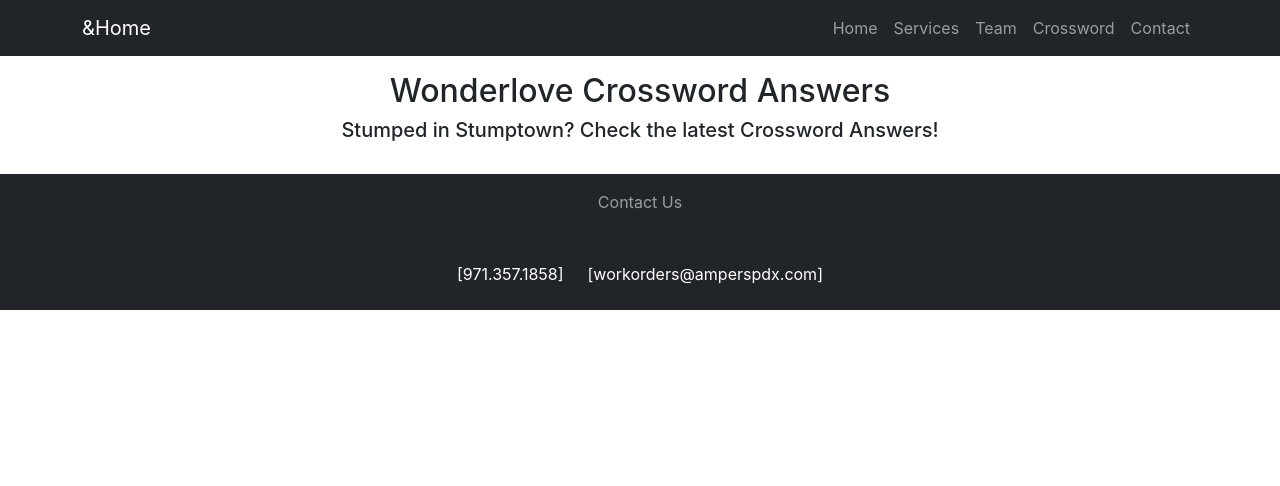
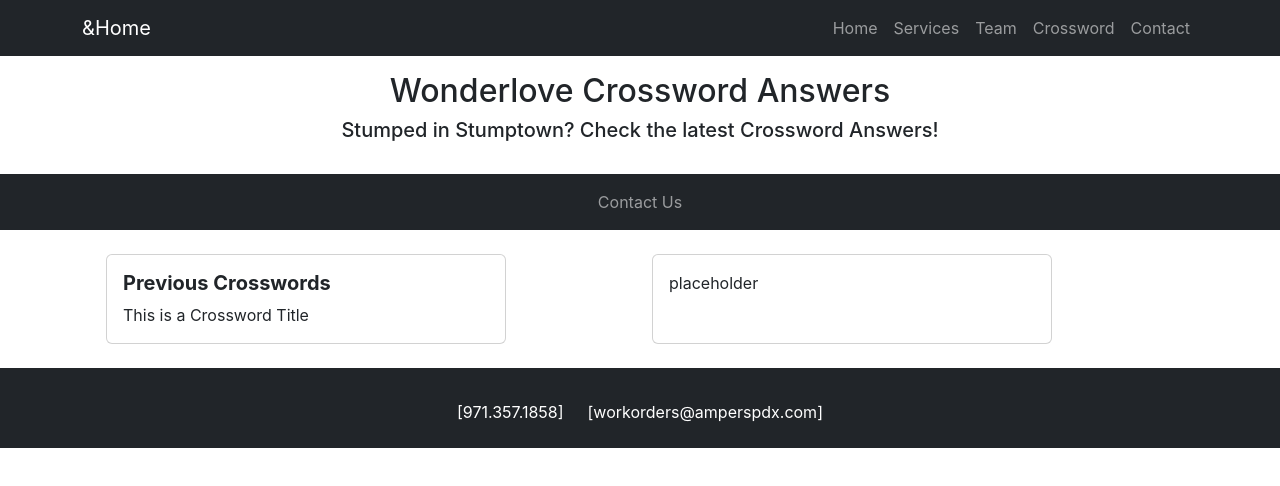
Before and after one commit to tkm404/ampers-redesign, a React (Create React App) app: page /crossword in a window 1280 px wide. Shown: the top 486 px of the page. Built offline with nearby package versions, Linux system fonts and the light colour scheme; no server answers.

Commit message:
add Crossword Menu to control component.

```diff
--- a/src/components/CrosswordControl.js
+++ b/src/components/CrosswordControl.js
@@ -2,6 +2,7 @@ import React from "react";
 import Crossword from "../pages/Crossword";
 import { Stack } from "react-bootstrap";
 import Banner from "./Banner";
+import CrosswordMenu from "./CrosswordMenu";
 
 function CrosswordControl() {
 
@@ -13,6 +14,9 @@ function CrosswordControl() {
         </Stack>
         <Banner />
       </React.Fragment>
+      <div>
+        <CrosswordMenu />
+      </div>
     </div>
   )
 }
--- /dev/null
+++ b/src/components/CrosswordMenu.js
@@ -0,0 +1,32 @@
+import React from "react";
+import Container from 'react-bootstrap/Container'
+import Row from 'react-bootstrap/Row'
+import Col from 'react-bootstrap/Col'
+import Card from 'react-bootstrap/Card'
+
+function CrosswordMenu() {
+
+  return (
+    <Container>
+      <Row className="p-4">
+        <Col>
+        <Card style={{width: '25rem'}} className="h-100">
+          <Card.Body>
+            <Card.Title><strong>Previous Crosswords</strong></Card.Title>
+            <Card.Text>This is a Crossword Title</Card.Text>
+          </Card.Body>
+        </Card>
+        </Col>
+        <Col>
+          <Card style={{width: '25rem'}} className="h-100">
+            <Card.Body>
+              <Card.Text>placeholder</Card.Text>
+            </Card.Body>
+          </Card>
+        </Col>
+      </Row>
+    </Container>
+  )
+}
+
+export default CrosswordMenu
```
